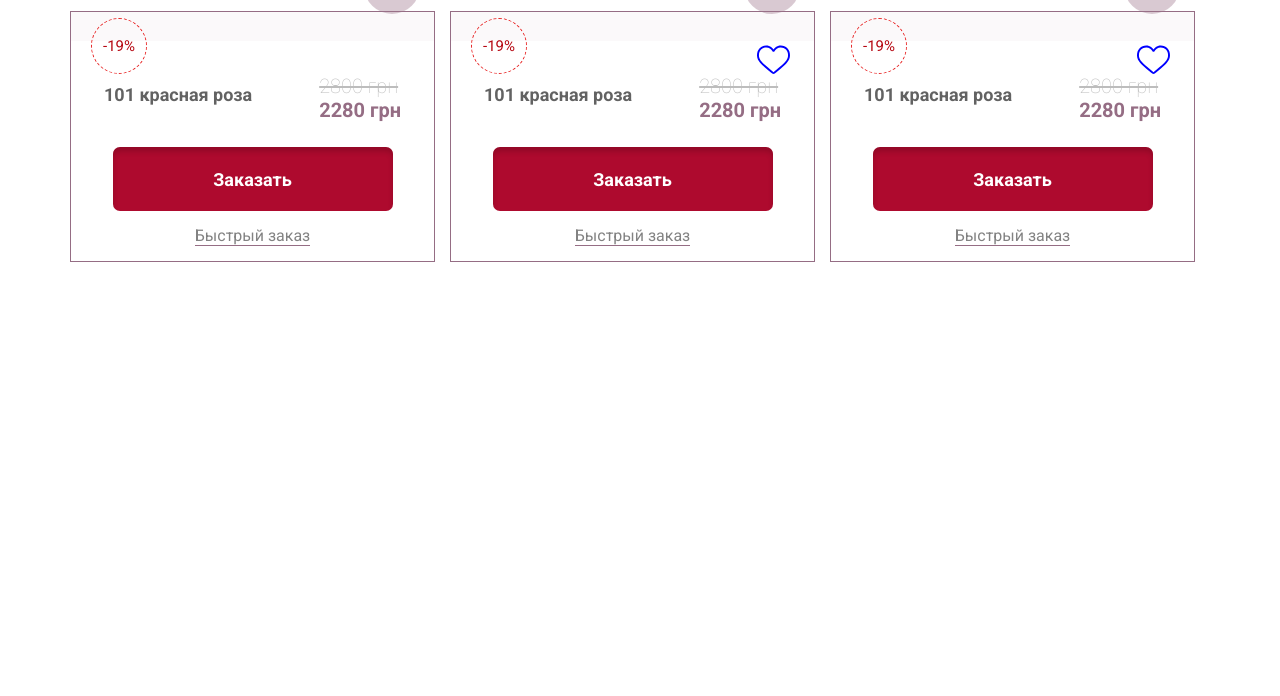
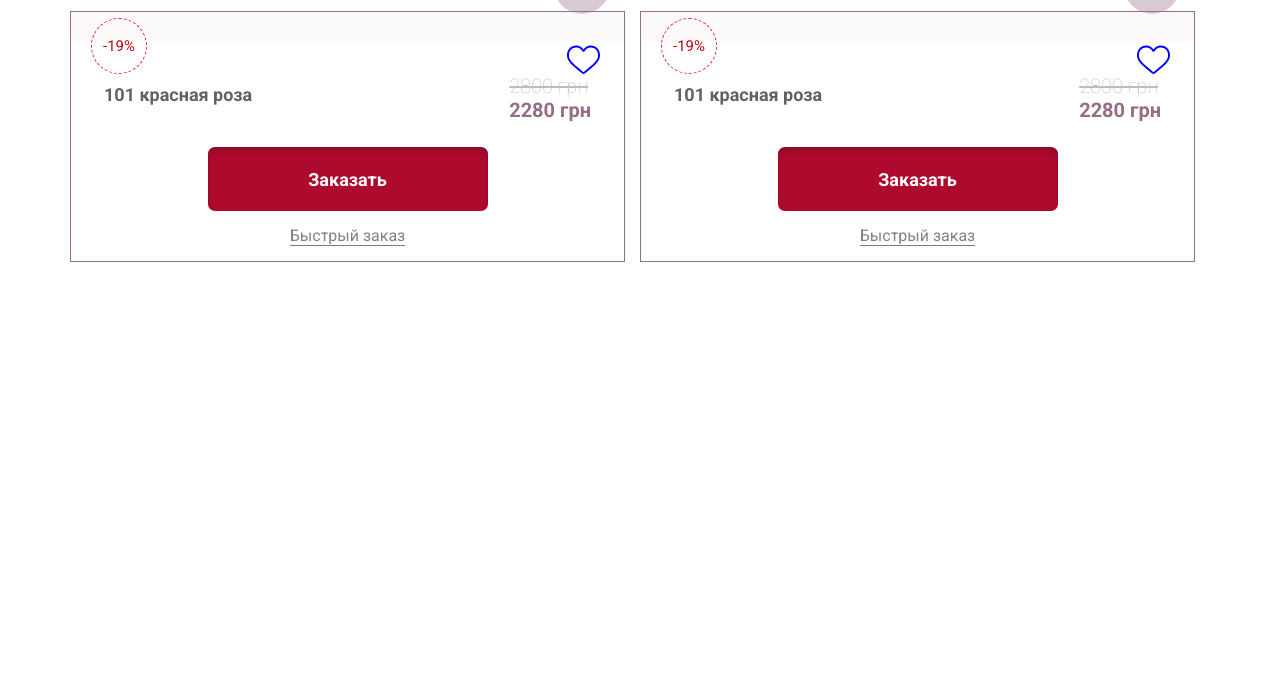
Before and after one commit to vanyapeev94/new2302, a plain HTML site: page index.html in a window 1280 px wide. Shown: the part 104-800 px from the top of the page. Drawn offline with Linux system fonts and the light colour scheme.

Commit message:
удален продукт

```diff
--- a/index.html
+++ b/index.html
@@ -16,37 +16,7 @@
         <!--здесь будут выводиться все товары-->
         <h3 class="section-name">Товары</h3>
         <div class="list-product" id="product-top-sale">
-            <!--это блок одного товара-->
-            <div class="product-wrapper">
-                <!--делаем отдельный верхний кусок продукта-->
-                <div class="wrap-img">
-                    <!--Скидка-->
-                    <div class="sale">-19%</div>
-                    <!--кнопка добавить в избранное-->
-                    <div class="btn-favorite"></div>
-                    <!--изображение-->
-                    <div class="img-box">
-                        <img src="images/product-1.png" alt="">
-                    </div>
-                    <div class="sale-active">TOP</div>
-                </div>
-                <!--инфор. кусок связанный с кнопками, названием и ценой-->
-                <div class="prod-info">
-                    <!--информация-->
-                    <div class="wrap-info">
-                        <div class="name-prod">101 красная роза</div>
-                        <div class="price">
-                            <div class="old-price"><s>2800 грн</s></div>
-                            <div class="new-price">2280 грн</div>
-                        </div>
-                    </div>
-                    <!--кнопки-->
-                    <div class="wrap-btns">
-                        <div class="add-to-cart">Заказать</div>
-                        <div class="fast-order">Быстрый заказ</div>
-                    </div>
-                </div>
-            </div>
+
 
             <!--это блок одного товара-->
             <div class="product-wrapper">
```
